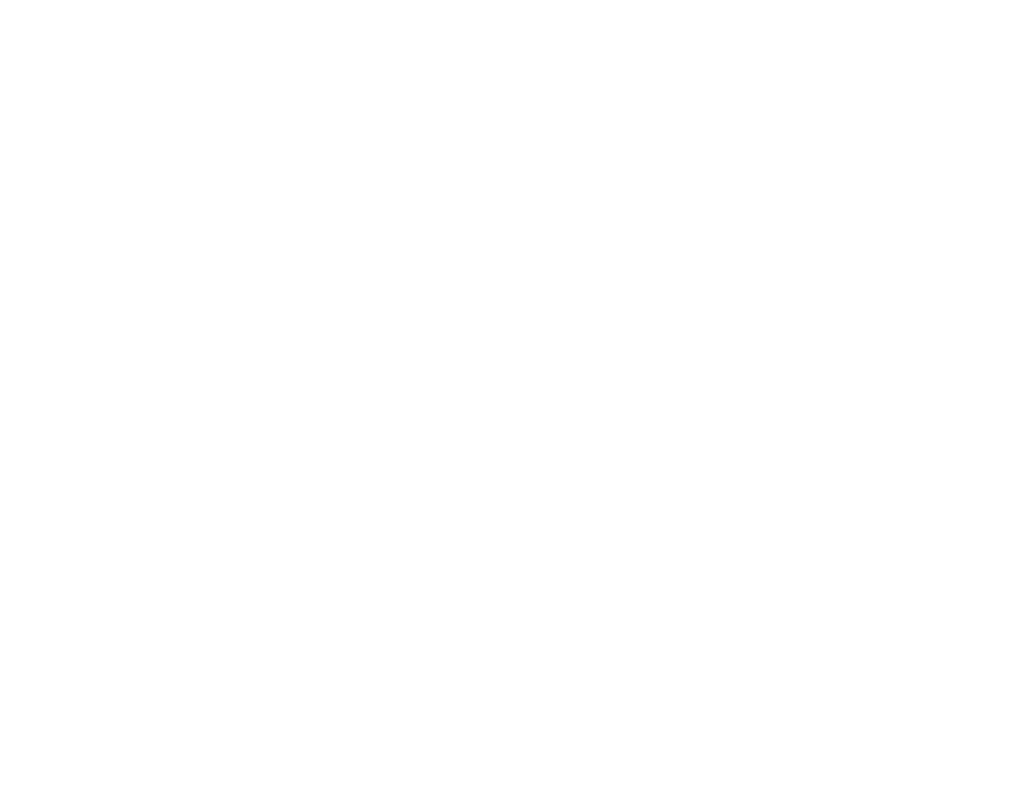
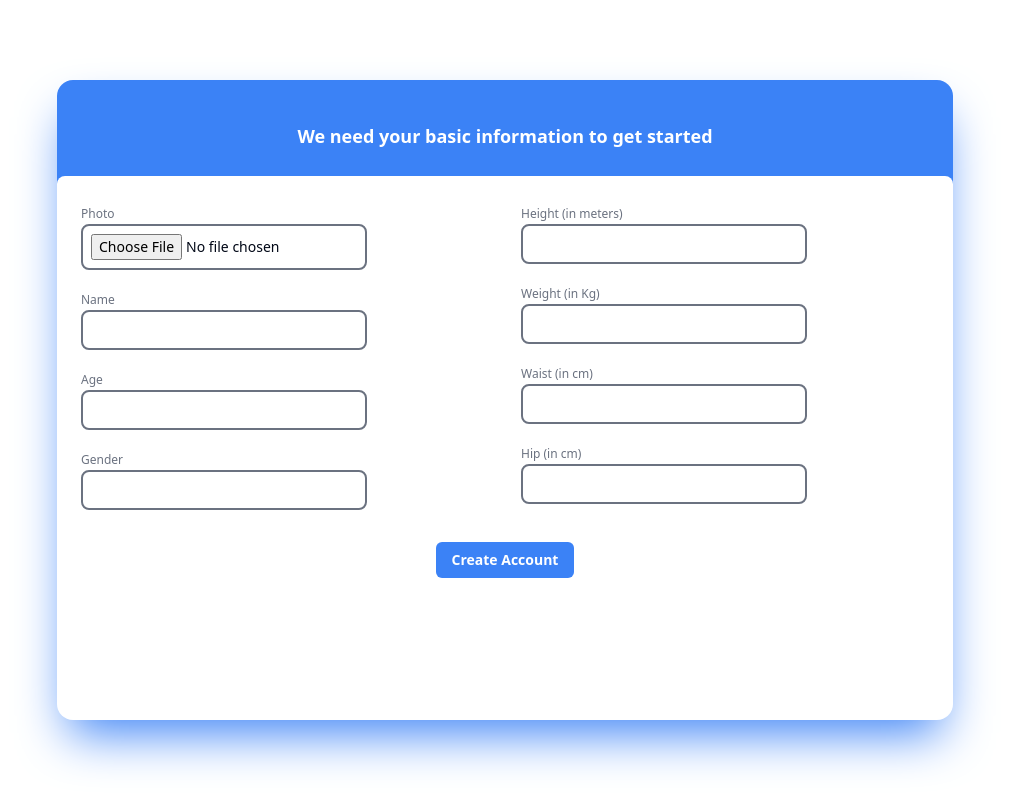
Before and after one commit to shreeraj-shinde/medcure-vite, a React (Vite) app: page /user_info in a window 1280 px wide. Before the commit this address had no page. Shown: the whole page, without its empty margins (135-1144 px from the left). Built offline with nearby package versions, Linux system fonts and the light colour scheme; what wikibase-sdk would draw is missing.

Commit message:
login signup ongoing

```diff
--- a/src/App.tsx
+++ b/src/App.tsx
@@ -11,7 +11,7 @@ const AboutMe = lazy(() => import("./Pages/AboutMe"));
 const History = lazy(() => import("./Pages/History"));
 const Diagnose = lazy(() => import("./Pages/DiagnoseMe"));
 const Results = lazy(() => import("./Pages/DiagnosisResults"));
-
+const UserInfo = lazy(() => import("./Pages/UserInfo"));
 function App() {
   const { disease_predicted } = useAppSelector((state) => state.user);
 
@@ -20,6 +20,7 @@ function App() {
       <BrowserRouter>
         <Suspense fallback={<Loading />}>
           <Routes>
+            <Route path="/user_info" element={<UserInfo />} />
             <Route path="/home" element={<Dashboard />} />
             <Route path="/about_me" element={<AboutMe />} />
             <Route path="/history" element={<History />} />
--- a/src/Pages/Login.tsx
+++ b/src/Pages/Login.tsx
@@ -1,6 +1,38 @@
+import { supabase } from "../Supabase/SupabaseClient";
 import img from "../assets/background.jpg";
+import { toast, ToastContainer } from "react-toastify";
+import "react-toastify/dist/ReactToastify.css";
 
+import { useState } from "react";
+interface UserInput {
+  email: string;
+  password: string;
+}
 const Login = () => {
+  const [user, setUser] = useState<UserInput>({
+    email: "",
+    password: "",
+  });
+
+  const LoginUser = async (e: any) => {
+    e.preventDefault();
+    let { data, error } = await supabase.auth.signInWithPassword({
+      email: user.email,
+      password: user.password,
+    });
+    if (data.user != null) {
+      toast.success("Logged In Successfully", {
+        position: "top-right",
+      });
+      console.log(data);
+    }
+    if (error) {
+      toast.error(error.message, {
+        position: "top-right",
+      });
+    }
+  };
+
   return (
     <main className="flex items-center justify-center w-screen h-screen">
       <section className="w-[80%] h-[80%] rounded-lg shadow-2xl shadow-blue-700 lg:flex lg:flex-row overflow-hidden">
@@ -15,6 +47,9 @@ const Login = () => {
             </label> */}
 
             <input
+              onChange={(e) =>
+                setUser((prev) => ({ ...prev, email: e.target.value }))
+              }
               type="text"
               placeholder="Email or Phone"
               className="p-2 outline-0 w-full border-b-2 border-gray-600 rounded-lg lg:w-4/5"
@@ -23,11 +58,17 @@ const Login = () => {
             {/* <label className="font-medium text-gray-700 mt-2">Passsword</label> */}
 
             <input
+              onChange={(e) =>
+                setUser((prev) => ({ ...prev, password: e.target.value }))
+              }
               type="password"
               placeholder="Password"
               className="p-2 outline-0 border-b-2 border-gray-600 rounded-lg w-full lg:w-4/5"
             />
             <button
+              onClick={(e) => {
+                LoginUser(e);
+              }}
               type="submit"
               className="px-4 py-2 bg-blue-500 hover:bg-blue-600 rounded-md text-white font-medium w-full lg:w-1/3 mt-4"
             >
@@ -41,6 +82,7 @@ const Login = () => {
             alt=""
             className="w-full h-full object-cover object-right"
           />
+          <ToastContainer />
         </div>
       </section>
     </main>
--- a/src/Pages/SignUp.tsx
+++ b/src/Pages/SignUp.tsx
@@ -6,17 +6,15 @@ import "react-toastify/dist/ReactToastify.css";
 
 interface User {
   email: string;
-  name: string;
+
   age: number;
-  gender: string;
+
   password: string;
   confirmedPassword: string;
 }
 
 const SignUp = () => {
-  const notify = () => toast("Wow so easy !");
-
-  const SignUpuser = async (e) => {
+  const SignUpuser = async (e: any) => {
     e.preventDefault();
     if (user.password != user.confirmedPassword) {
       toast.error(`Passwords do not match`, {
@@ -38,32 +36,18 @@ const SignUp = () => {
       );
     }
     if (error) {
+      console.log(error);
       toast.error(`Error ${error}`, {
         position: "top-right",
       });
     }
   };
 
-  const SaveToDatabase = async () => {
-    const { data, error } = await supabase
-      .from("users")
-      .insert([
-        {
-          name: user.name,
-          email: user.email,
-          age: user.age,
-          gender: user.gender,
-        },
-      ])
-      .select();
-    console.log(data);
-  };
-
   const [user, setUser] = useState<User>({
     email: "",
-    name: "",
+
     age: Number(null),
-    gender: "",
+
     password: "",
     confirmedPassword: "",
   });
@@ -76,19 +60,10 @@ const SignUp = () => {
             Sign Up
           </h2>
 
-          <form className="mt-4 flex flex-col gap-6">
+          <form className="mt-8 flex flex-col gap-8">
             {/* <label className="font-medium text-gray-700 mt-2">
               Email or Phone
             </label> */}
-
-            <input
-              onChange={(e) =>
-                setUser((prev) => ({ ...prev, name: e.target.value }))
-              }
-              type="text"
-              placeholder="Name"
-              className="p-2 outline-0 w-full border-b-2 border-gray-600 rounded-lg lg:w-4/5"
-            />
 
             <input
               onChange={(e) =>
@@ -99,7 +74,6 @@ const SignUp = () => {
               className="p-2 outline-0 w-full border-b-2 border-gray-600 rounded-lg lg:w-4/5"
             />
 
-            <div className="flex gap-3">
             <input
               onChange={(e) => {
                 const age = 2024 - Number(e.target.value);
@@ -111,17 +85,8 @@ const SignUp = () => {
               }}
               type="text"
               placeholder="Birth Year"
-                className="p-2 outline-0 w-full border-b-2 border-gray-600 rounded-lg lg:w-[39%]"
+              className="p-2 outline-0 w-full border-b-2 border-gray-600 rounded-lg lg:w-4/5"
             />
-              <input
-                onChange={(e) =>
-                  setUser((prev) => ({ ...prev, gender: e.target.value }))
-                }
-                type="text"
-                placeholder="Gender"
-                className="p-2 outline-0 w-full border-b-2 border-gray-600 rounded-lg lg:w-[39%]"
-              />
-            </div>
 
             {/* <label className="font-medium text-gray-700 mt-2">Passsword</label> */}
 
@@ -148,6 +113,7 @@ const SignUp = () => {
 
             <button
               onClick={(e) => SignUpuser(e)}
+              disabled={2024 - user.age >= 18 ? false : true}
               className="px-4 py-2 bg-blue-500 hover:bg-blue-600 rounded-md text-white font-medium w-full lg:w-1/3 mt-4"
             >
               Sign Up
@@ -160,12 +126,9 @@ const SignUp = () => {
             alt=""
             className="w-full h-full object-cover object-right"
           />
+          <ToastContainer />
         </div>
       </section>
-      <div>
-        <button onClick={notify}>Notify !</button>
-        <ToastContainer />
-      </div>
     </main>
   );
 };
--- /dev/null
+++ b/src/Pages/UserInfo.tsx
@@ -0,0 +1,129 @@
+import { useState } from "react";
+
+interface User {
+  email: string;
+  name: string;
+  age: number;
+  gender: string;
+}
+
+const UserInfo = () => {
+  const [user, setUser] = useState({});
+
+  return (
+    <section className="h-screen w-screen flex items-center justify-center">
+      <div className="w-[70%] h-[80%] shadow-2xl shadow-blue-500 rounded-2xl overflow-hidden">
+        <div className="h-28 bg-blue-500 flex items-center justify-center">
+          <h3 className="text-white font-semibold text-lg">
+            We need your basic information to get started
+          </h3>
+        </div>
+
+        <div className="h-[452px] rounded-2xl mt-[-20px] bg-white w-full">
+          <section className="bg-white p-2 rounded-lg mt-1">
+            <div className="grid gap-0 grid-cols-1 rounded-lg lg:grid-cols-2">
+              <div className="p-4">
+                <form>
+                  <label className="text-xs text-gray-500 mr-4">Photo</label>
+                  <br />
+                  <input
+                    type="file"
+                    id="avatar"
+                    name="avatar"
+                    accept="image/png, image/jpeg"
+                    className="text-sm mb-4 border-2 border-gray-500 p-2 rounded-lg w-[70%]"
+                  />
+                  <br />
+                  <label className="text-xs text-gray-500 mr-4">Name</label>
+                  <br />
+                  <input
+                    type="text"
+                    placeholder=""
+                    className="text-sm mb-4 border-2 border-gray-500 p-2 rounded-lg w-[70%]"
+                    value=""
+                  />
+                  <br />
+
+                  <label className="text-xs text-gray-500 mr-4">Age</label>
+                  <br />
+                  <input
+                    type="number"
+                    placeholder=""
+                    value=""
+                    className="text-sm mb-4 border-2 border-gray-500 p-2 rounded-lg w-[70%]"
+                  />
+                  <br />
+
+                  <label className="text-xs text-gray-500 mr-4">Gender</label>
+                  <br />
+                  <input
+                    type="text"
+                    placeholder={""}
+                    value={""}
+                    className="text-sm mb-4 border-2 border-gray-500 p-2 rounded-lg w-[70%]"
+                  />
+                </form>
+              </div>
+              <div className="p-4">
+                <form>
+                  <label className="text-xs text-gray-500 mr-4">
+                    Height (in meters)
+                  </label>
+                  <br />
+                  <input
+                    type="number"
+                    placeholder={""}
+                    value={""}
+                    className="text-sm mb-4 border-2 border-gray-500 p-2 rounded-lg w-[70%]"
+                  />
+                  <br />
+                  <label className="text-xs text-gray-500 mr-4">
+                    Weight (in Kg)
+                  </label>
+                  <br />
+                  <input
+                    type="text"
+                    placeholder={""}
+                    value={""}
+                    className="text-sm mb-4 border-2 border-gray-500 p-2 rounded-lg w-[70%]"
+                  />
+                  <br />
+
+                  <label className="text-xs text-gray-500 mr-4">
+                    Waist (in cm)
+                  </label>
+                  <br />
+                  <input
+                    type="number"
+                    placeholder={""}
+                    value={""}
+                    className="text-sm mb-4 border-2 border-gray-500 p-2 rounded-lg w-[70%]"
+                  />
+                  <br />
+
+                  <label className="text-xs text-gray-500 mr-4">
+                    Hip (in cm)
+                  </label>
+                  <br />
+                  <input
+                    type="number"
+                    placeholder={""}
+                    value={""}
+                    className="text-sm mb-4 border-2 border-gray-500 p-2 rounded-lg w-[70%]"
+                  />
+                </form>
+              </div>
+            </div>
+            <div className="grid place-items-center">
+              <button className="bg-blue-500 text-sm p-2 pl-4 pr-4 mb-4 text-white font-semibold rounded-md hover:bg-blue-600">
+                Create Account
+              </button>
+            </div>
+          </section>
+        </div>
+      </div>
+    </section>
+  );
+};
+
+export default UserInfo;
```
Lines whose indentation alone changed are shown as unchanged.
